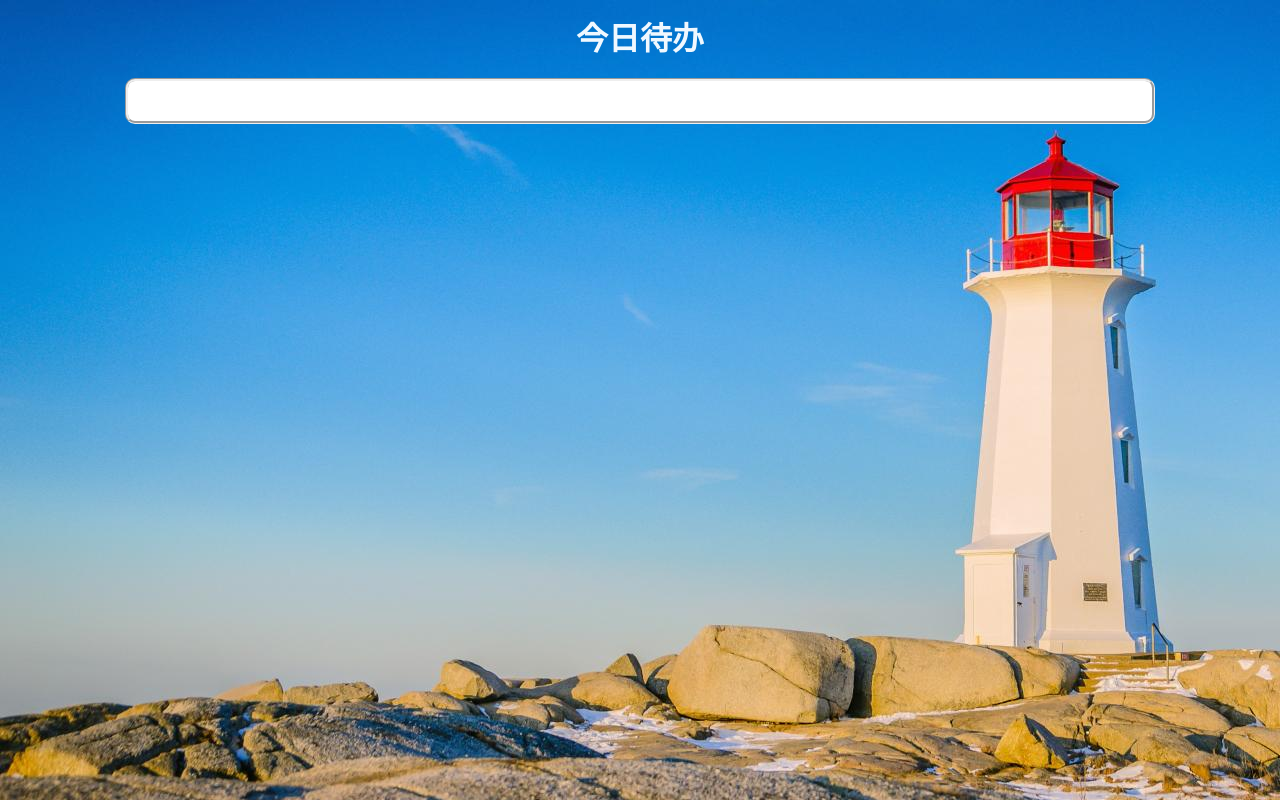
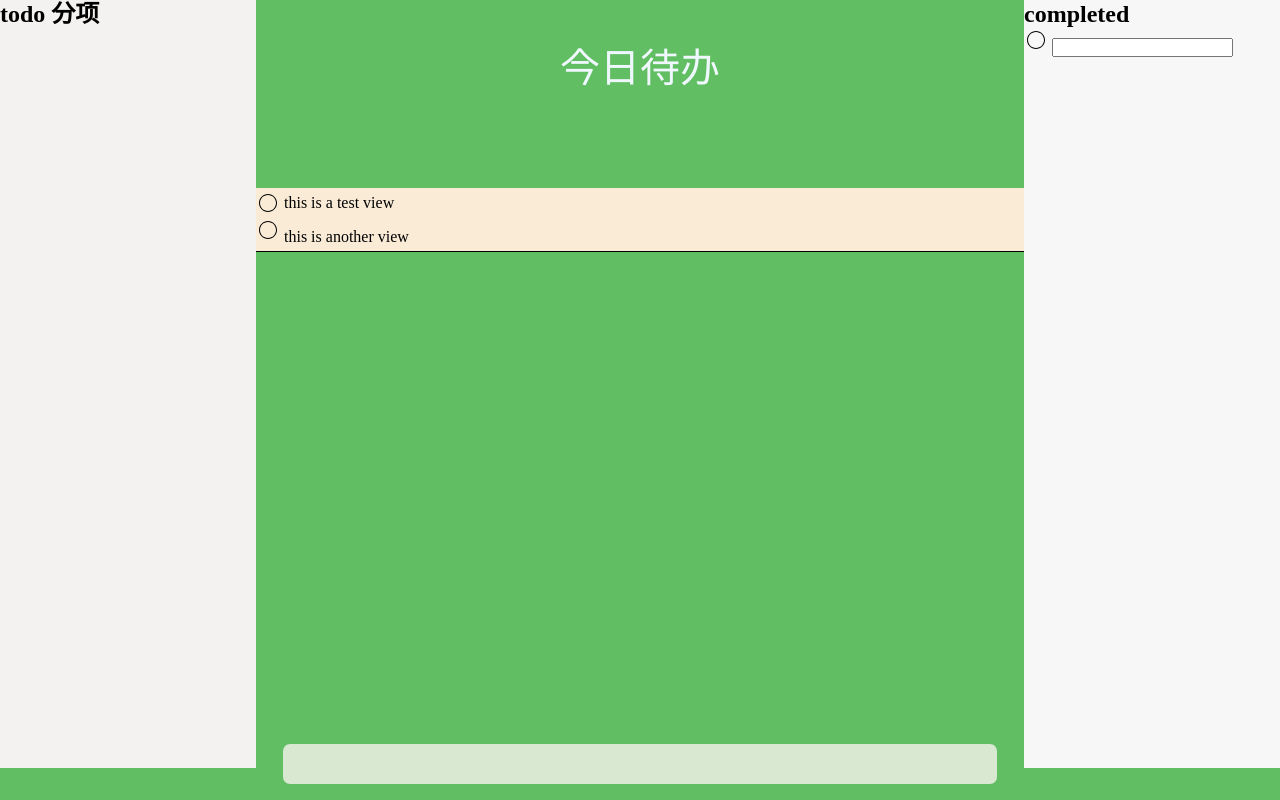
Before and after one commit to xshu09/xiaoTODO, a plain HTML site: page todo/index.html in a window 1280 px wide. Drawn offline with Linux system fonts and the light colour scheme.

Commit message:
span居中

```diff
--- a/todo/index.html
+++ b/todo/index.html
@@ -5,82 +5,170 @@
     <meta charset="utf-8">
     <style>
         * {
-            margin:0;
-            padding:0;
-        }
-        body {
-            background-color: rgb(232, 82, 55);
-            font: 16px/28px 'Microsoft YaHei';
-            background-image: url(/image/dengta.jpg);
+            margin: 0;
+            padding: 0;
         }
 
-        h1 {
+        input {
+            outline: none;
+        }
+
+        body {
+            background-color: rgb(97, 190, 98);
+            font: 16px/28px 'Microsoft YaHei';
+            display: flex;
+        }
+
+        .mid {
+            flex: 3;
+            /* width:60%; */
+            height: 768px;
+            margin: auto;
+        }
+
+        .mid h1 {
             text-align: center;
             color: aliceblue;
             padding: 25px;
+            font-weight: 400;
+            font-size: 40px;
+            margin-top: 30px;
         }
 
-        #task {
-            margin: 0;
+        ul {
+            margin: auto;
+            padding: 40px;
+            width: inherit;
+        }
+
+        .mid li {
+
+            background-color: #f6f6f6;
+            padding-left: 20px;
+            margin-top: 3px;
+            padding: 0 20px;
+            height: 40px;
+            line-height: 40px;
+            border-radius: 7px;
 
         }
 
-        li {
-            padding: 10px;
-        }
-
         #content {
-            width: 80%;
+            width: 55%;
             height: 40px;
-            display: inline-block;
-            border: groove;
-            border-width: 3px;
-            border-radius: 10px;
-            margin: 0 auto;
+            display: block;
+            position: fixed;
+            bottom: 16px;
+            left: 50%;
+            transform: translateX(-50%);
+            border-radius: 7px;
+            background-color: rgba(247, 243, 238, 0.8);
+            border: none;
+            padding-left: 10px;
 
         }
 
         #content:hover {
-            border: solid;
+            background-color: rgb(247, 243, 238);
         }
 
         #content:focus {
-            -moz-box-shadow: 0 0 10px #06c;
-            -webkit-box-shadow: 0 0 10px #06c;
-            box-shadow: 0 0 10px #06c;
+            border: none;
+
         }
 
+        /* 设置focus时候无内衬黑线 */
         .add-todo {
             text-align: center;
 
         }
-        .todo  {
-            width: 70%;
-        }
+
         .ipt {
             display: flex;
             align-items: center;
+        }
+
+        .lside {
+            flex: 1;
+            background-color: rgb(243, 242, 241);
+            /* height: 800px; */
+        }
+
+        .rside {
+            flex: 1;
+            height: auto;
+            background-color: #f7f7f7;
+        }
+        svg {
+            top:50%;
+        }
+        .task1 {
+            height:30px;
+        }
+        .task1 * {
+            vertical-align:middle;
         }
     </style>
 </head>
 
 <body>
+    <section class="lside">
+        <h1>todo 分项</h1>
+    </section>
+    <section class="mid">
         <h1 class="head">今日待办</h1>
-    <div class="todo">
+        <div>
             <ul id="task" style="list-style: none;">
             </ul>
+            <div class="task1"style="background-color: antiquewhite; ">
+                <svg focusable="false" xmlns="http://www.w3.org/2000/svg" width="24" height="24" viewBox="0 0 24 24">
+                    <path
+                        d="M12 20c-4.411 0-8-3.589-8-8s3.589-8 8-8 8 3.589 8 8-3.589 8-8 8m0-17c-4.963 0-9 4.037-9 9s4.037 9 9 9 9-4.037 9-9-4.037-9-9-9">
+                    </path>
+                    <!-- <g fill-rule="evenodd">
+                        <path d="M10.9902 13.3027l-2.487-2.51-.71.704 3.193 3.224 5.221-5.221-.707-.707z"></path>
+                    </g> -->
+                </svg>
+                <span>this is a test view</span>
+            </div>
+            <div style="background-color: antiquewhite; border-bottom: black solid 1px;">
+                <svg focusable="false" xmlns="http://www.w3.org/2000/svg" width="24" height="24" viewBox="0 0 24 24">
+                    <path
+                        d="M12 20c-4.411 0-8-3.589-8-8s3.589-8 8-8 8 3.589 8 8-3.589 8-8 8m0-17c-4.963 0-9 4.037-9 9s4.037 9 9 9 9-4.037 9-9-4.037-9-9-9">
+                    </path>
+                    <!-- <g fill-rule="evenodd">
+                        <path d="M10.9902 13.3027l-2.487-2.51-.71.704 3.193 3.224 5.221-5.221-.707-.707z"></path>
+                    </g> -->
+                </svg>
+                <span>this is another view</span>
+            </div>
         </div>
 
         <!-- 1、取到这里的input组件里的text文本值，
                 2、传入li这个组件里 -->
         <!--设置伪类元素，鼠标放在input标签上，外框会加黑线粗，有点高亮的效果:hover -->
-    <div class="ipt">
         <input type="text" id="content">
-    </div>
-
         <!-- TODO:当input内容为空时，将btn置为不可操作状态，同时将颜色置为淡灰色
         这里我已经删除掉btn了，直接将key回车事件等价为submit-->
 
+    </section>
+    <section class="rside">
+        <h1>completed</h1>
+        <svg focusable="false" xmlns="http://www.w3.org/2000/svg" width="24" height="24" viewBox="0 0 24 24">
+            <path
+                d="M12 20c-4.411 0-8-3.589-8-8s3.589-8 8-8 8 3.589 8 8-3.589 8-8 8m0-17c-4.963 0-9 4.037-9 9s4.037 9 9 9 9-4.037 9-9-4.037-9-9-9">
+            </path>
+            <!-- <g fill-rule="evenodd">
+                <path d="M10.9902 13.3027l-2.487-2.51-.71.704 3.193 3.224 5.221-5.221-.707-.707z"></path>
+            </g> -->
+        </svg>
+        <input type="text" class="makesvg">
+        <script>
+            function makeCircle() {
+
+            }
+        </script>
+    </section>
     <script>
         btn = document.getElementById('btn')
         function createtask() {
```
Lines whose indentation alone changed are shown as unchanged.
